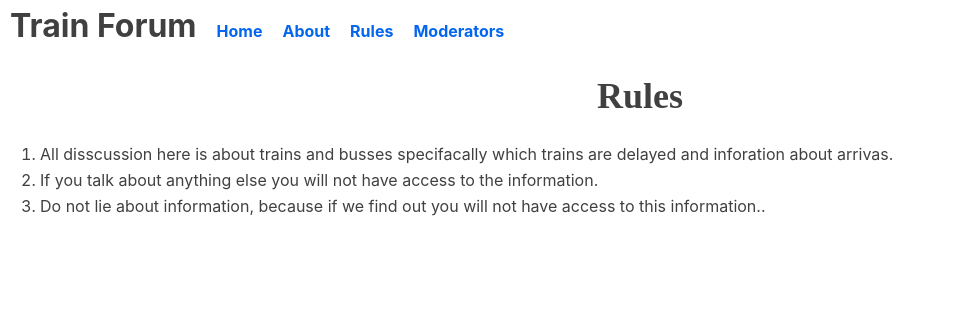
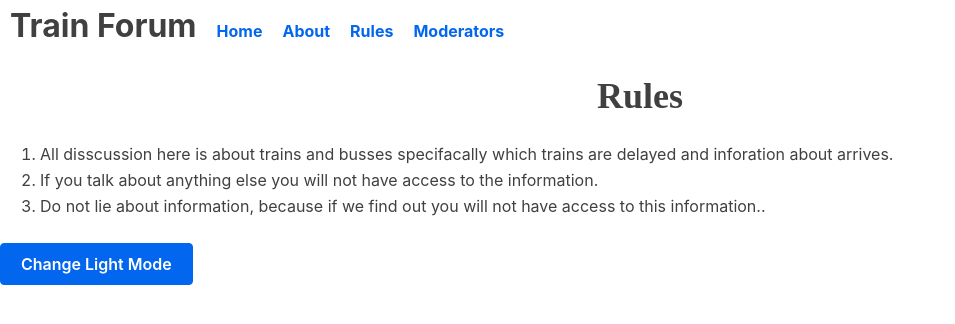
Before and after one commit to nothankyouwdym/TrainForum, a React (Vite) app: page /Rules in a window 1280 px wide. Shown: the top 324 px of the page, without its empty margins (0-955 px from the left). Built offline with nearby package versions, Linux system fonts and the light colour scheme.

Commit message:
2 files modified

```diff
--- a/src/App.jsx
+++ b/src/App.jsx
@@ -8,6 +8,7 @@ class App extends Component{
       <section>
         <Navbar />
         <Outlet />
+        <button>Change Light Mode</button>
       </section>
     )
   }
--- a/src/Rules.jsx
+++ b/src/Rules.jsx
@@ -8,7 +8,7 @@ class Rules extends Component{
         <h1 style={{textAlign: "center"}}>Rules</h1>
 
         <ol>
-          <li>All disscussion here is about trains and busses specifacally which trains are delayed and inforation about arrivas.</li>
+          <li>All disscussion here is about trains and busses specifacally which trains are delayed and inforation about arrives.</li>
           <li>If you talk about anything else you will not have access to the information.</li>
           <li>Do not lie about information, because if we find out you will not have access to this information..</li>
         </ol>
```
